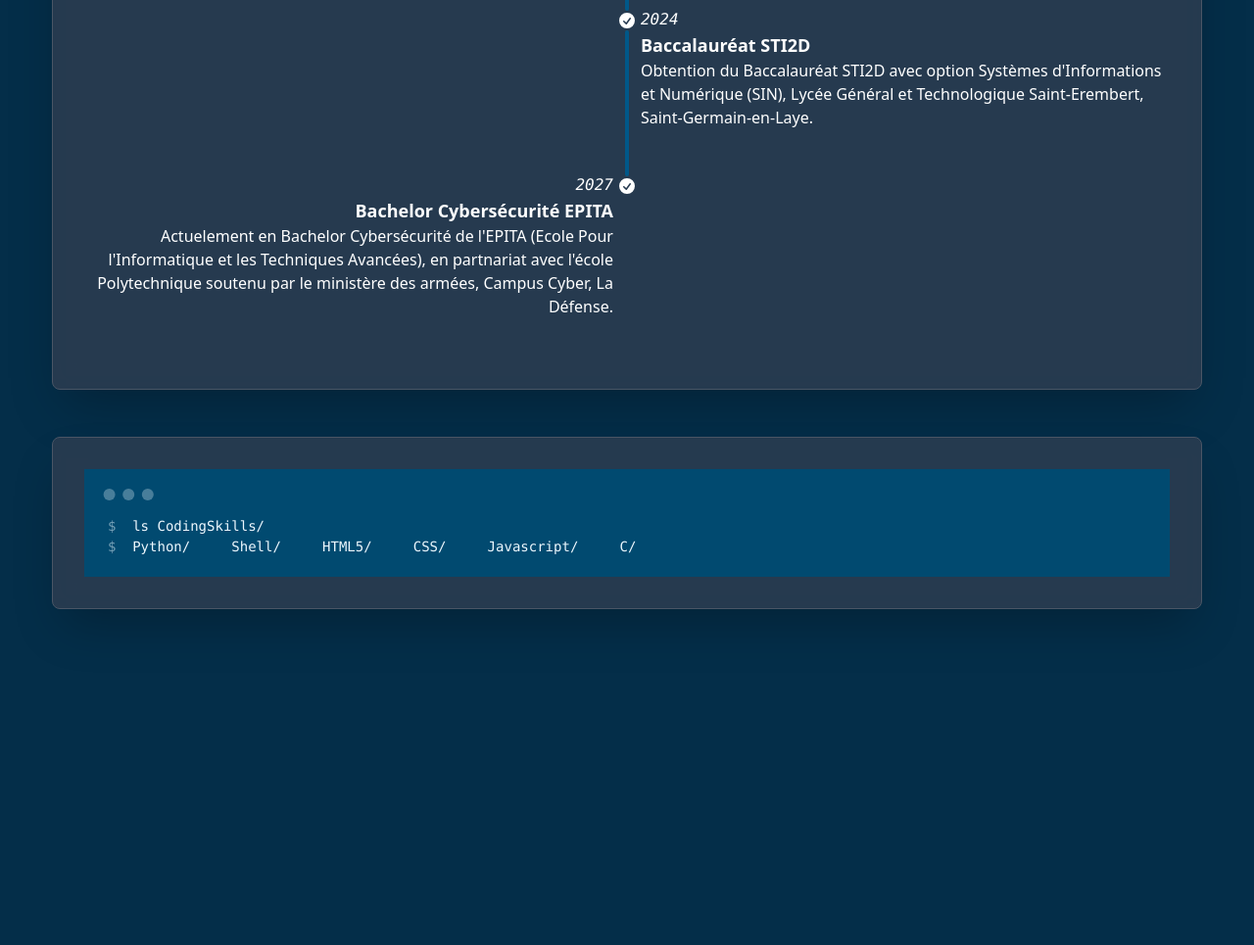
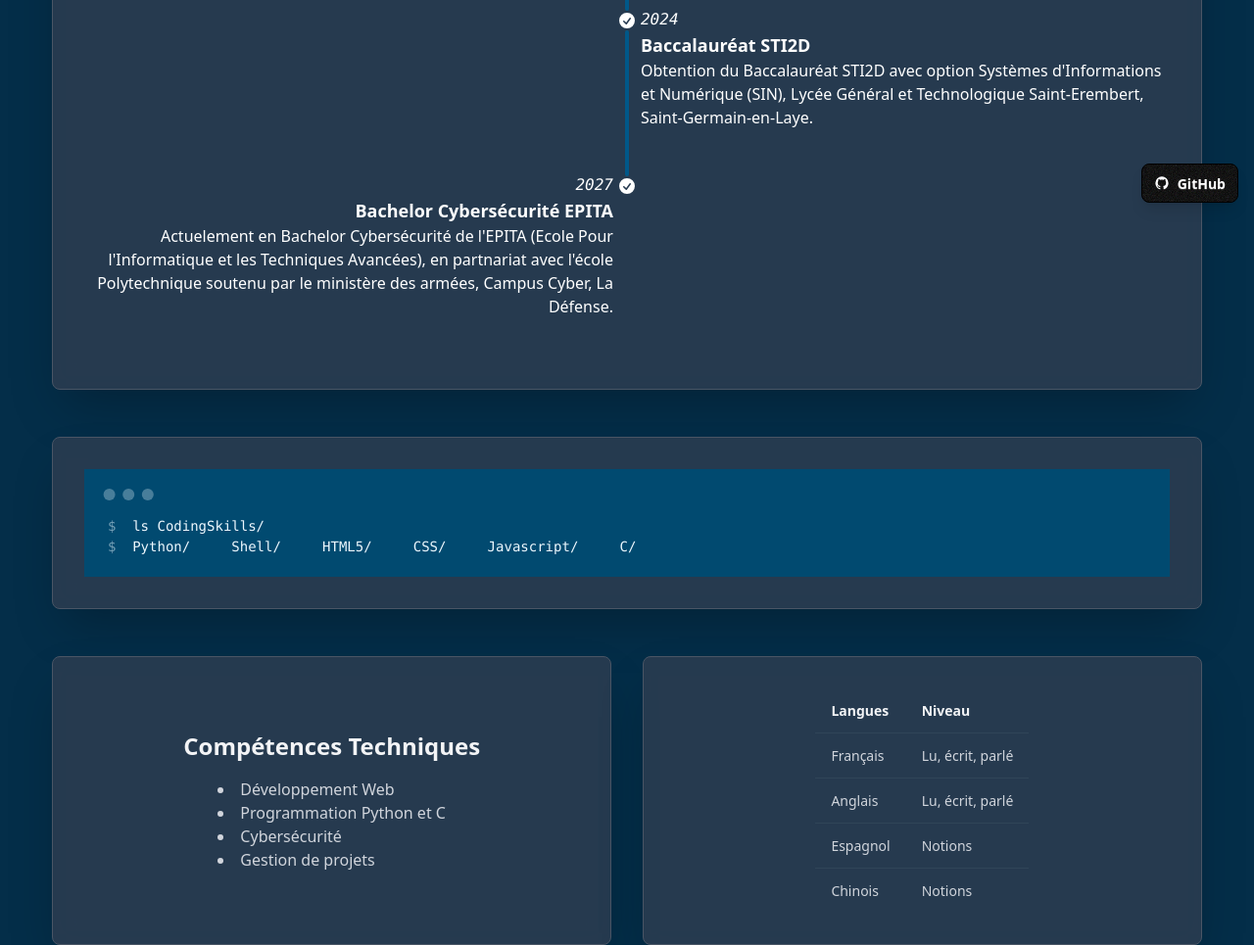
Before and after one commit to 8Myr/GabrielP, a website: page src/index.html in a window 1280 px wide. Shown: the part 577-1542 px from the top of the page at 98% size. Before the commit the page ends 1199 px from the top, so only its background shows below. Drawn offline with Linux system fonts and the light colour scheme.

Commit message:
Fin des gros éléments, ajout de détails comme button vers Github

```diff
--- a/src/index.html
+++ b/src/index.html
@@ -8,10 +8,8 @@
 </head>
 
 <body class="flex flex-col items-center justify-center bg-gradient-to-br text-white">
-    <!-- Première section -->
     <div
         class="flex items-start space-x-8 bg-gray-700/70 backdrop-blur-md p-8 rounded-lg shadow-2xl border border-gray-600 mt-8 sm:mt-12 w-11/12">
-        <!-- Contenu principal -->
         <div class="flex-1">
             <h1 class="text-4xl sm:text-5xl md:text-6xl lg:text-7xl font-extrabold text-center text-gray-100">
                 Curriculum Vitae
@@ -20,8 +18,6 @@
                 Bienvenue sur mon CV interactif. Explorez mes compétences et expériences.
             </p>
         </div>
-
-        <!-- Menu -->
         <ul class="menu bg-base-200 rounded-box w-56 shadow-lg">
             <li>
                 <h2 class="menu-title">Menu</h2>
@@ -34,17 +30,25 @@
         </ul>
     </div>
 
-    <!-- Deuxième section -->
+    <a href="https://github.com/8Myr/GabrielP">
+        <button
+            class="btn bg-black text-white border-black fixed bottom-4 right-4 flex items-center gap-2 p-3 rounded-lg shadow-lg z-50">
+            <svg aria-label="GitHub logo" width="16" height="16" xmlns="http://www.w3.org/2000/svg" viewBox="0 0 24 24">
+                <path fill="white"
+                    d="M12,2A10,10 0 0,0 2,12C2,16.42 4.87,20.17 8.84,21.5C9.34,21.58 9.5,21.27 9.5,21C9.5,20.77 9.5,20.14 9.5,19.31C6.73,19.91 6.14,17.97 6.14,17.97C5.68,16.81 5.03,16.5 5.03,16.5C4.12,15.88 5.1,15.9 5.1,15.9C6.1,15.97 6.63,16.93 6.63,16.93C7.5,18.45 8.97,18 9.54,17.76C9.63,17.11 9.89,16.67 10.17,16.42C7.95,16.17 5.62,15.31 5.62,11.5C5.62,10.39 6,9.5 6.65,8.79C6.55,8.54 6.2,7.5 6.75,6.15C6.75,6.15 7.59,5.88 9.5,7.17C10.29,6.95 11.15,6.84 12,6.84C12.85,6.84 13.71,6.95 14.5,7.17C16.41,5.88 17.25,6.15 17.25,6.15C17.8,7.5 17.45,8.54 17.35,8.79C18,9.5 18.38,10.39 18.38,11.5C18.38,15.32 16.04,16.16 13.81,16.41C14.17,16.72 14.5,17.33 14.5,18.26C14.5,19.6 14.5,20.68 14.5,21C14.5,21.27 14.66,21.59 15.17,21.5C19.14,20.16 22,16.42 22,12A10,10 0 0,0 12,2Z">
+                </path>
+            </svg>
+            GitHub
+        </button>
+    </a>
+
     <div
         class="flex flex-col items-center bg-gray-700/70 backdrop-blur-md p-8 rounded-lg shadow-2xl border border-gray-600 mt-8 sm:mt-12 w-11/12">
-        <!-- Titre centré en haut -->
         <div class="flex justify-center mb-6">
             <h2 class="text-3xl sm:text-4xl font-bold text-gray-100">
                 Parcours Scolaire
             </h2>
         </div>
-
-        <!-- Timeline -->
         <br>
         <ul class="timeline timeline-snap-icon max-md:timeline-compact timeline-vertical">
             <li>
@@ -100,12 +104,59 @@
     </div>
     <div
         class="flex flex-col items-center bg-gray-700/70 backdrop-blur-md p-8 rounded-lg shadow-2xl border border-gray-600 mt-8 sm:mt-12 w-11/12">
-        <!-- Titre centré en haut -->
         <div class="mockup-code w-full">
             <pre data-prefix="$"><code>ls CodingSkills/ </code></pre>
             <pre data-prefix="$"><code>Python/     Shell/     HTML5/     CSS/     Javascript/     C/</code></pre>
         </div>
     </div>
+
+    <div class="flex justify-between gap-8 mt-8 sm:mt-12 w-11/12">
+        <div
+            class="flex flex-col justify-center items-center bg-gray-700/70 backdrop-blur-md p-8 rounded-lg shadow-2xl border border-gray-600 w-full sm:w-1/2">
+            <h2 class="text-2xl font-bold text-gray-100 mb-4 text-center">Compétences Techniques</h2>
+            <ul class="list-disc list-inside text-gray-300">
+                <li>Développement Web</li>
+                <li>Programmation Python et C</li>
+                <li>Cybersécurité</li>
+                <li>Gestion de projets</li>
+            </ul>
+        </div>
+        <div
+            class="flex flex-col items-center bg-gray-700/70 backdrop-blur-md p-8 rounded-lg shadow-2xl border border-gray-600 w-full sm:w-1/2">
+            <div class="overflow-x-auto">
+                <table class="table w-full">
+                    <thead>
+                        <tr>
+                            <th class="text-left text-gray-100">Langues</th>
+                            <th class="text-left text-gray-100">Niveau</th>
+                        </tr>
+                    </thead>
+                    <tbody>
+                        <tr>
+                            <td class="text-gray-300">Français</td>
+                            <td class="text-gray-300">Lu, écrit, parlé</td>
+                        </tr>
+                        <tr>
+                            <td class="text-gray-300">Anglais</td>
+                            <td class="text-gray-300">Lu, écrit, parlé</td>
+                        </tr>
+                        <tr>
+                            <td class="text-gray-300">Espagnol</td>
+                            <td class="text-gray-300">Notions</td>
+                        </tr>
+                        <tr>
+                            <td class="text-gray-300">Chinois</td>
+                            <td class="text-gray-300">Notions</td>
+                        </tr>
+                    </tbody>
+                </table>
+            </div>
+        </div>
+    </div>
+
+
+</body>
+
 </body>
 
 </html>
```
Also changed, not shown: src/css/output.css.
